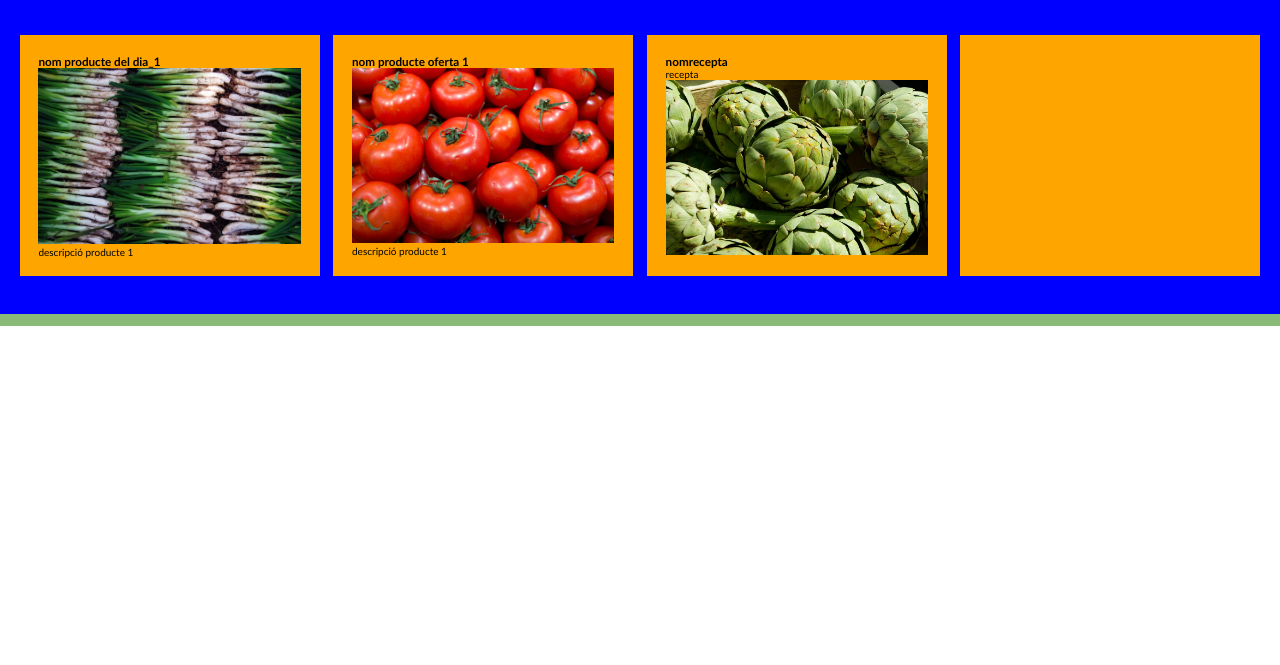
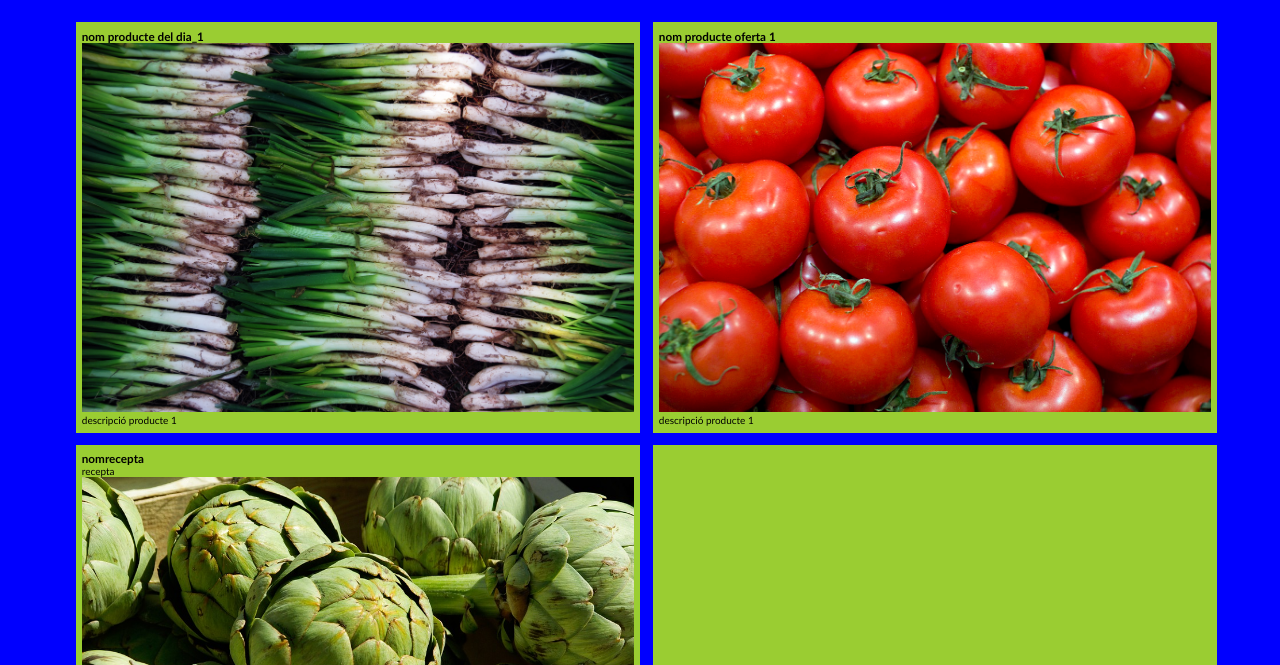
Before and after one commit to albertvallsbe/Daw_NC_Html_M9_UF1, a plain HTML site: page index.html in a window 1280 px wide. Shown: the part 135-800 px from the top of the page. Drawn offline with Linux system fonts and the light colour scheme.

Commit message:
09/05/22

```diff
--- a/css/desktop.css
+++ b/css/desktop.css
@@ -22,8 +22,23 @@
   display: flex;
   flex-wrap: wrap;
   width: 100%;
-  margin: 0% auto;
+
+  padding: 0.5%;
+  margin: 0.5%;
+  justify-content: center;
 }
+
+.product-detail--card {
+  width: 100%;
+  max-width: 45%;
+  min-height: 150px;
+
+  padding: 0.5%;
+  margin: 0.5%;
+  /* temporal */
+  background-color: yellowgreen;
+}
+
 /*
 .oferta-dia {
   display: flex;
--- a/css/mobile.css
+++ b/css/mobile.css
@@ -88,18 +88,18 @@ main div{
   width: 100%;
   min-width: 250px;
   height: auto;
-  padding: 1.5% 1%;
+  padding: 0.5%;
   /* temporal */
   background-color: blue;
 }
 
 .product-detail--card {
-  width: 95%;
+  width: 100%;
   min-width: 250px;
-  max-width: 300px;
+  max-width: 95%;
   min-height: 150px;
-  margin: 1.5% auto;
-  padding: 1.5%;
+  margin: 0.5%;
+  padding: 0.5%;
   /* temporal */
   background-color: var(--proves);
 }
```
Also changed, not shown: index.html (+2 -3 lines).
